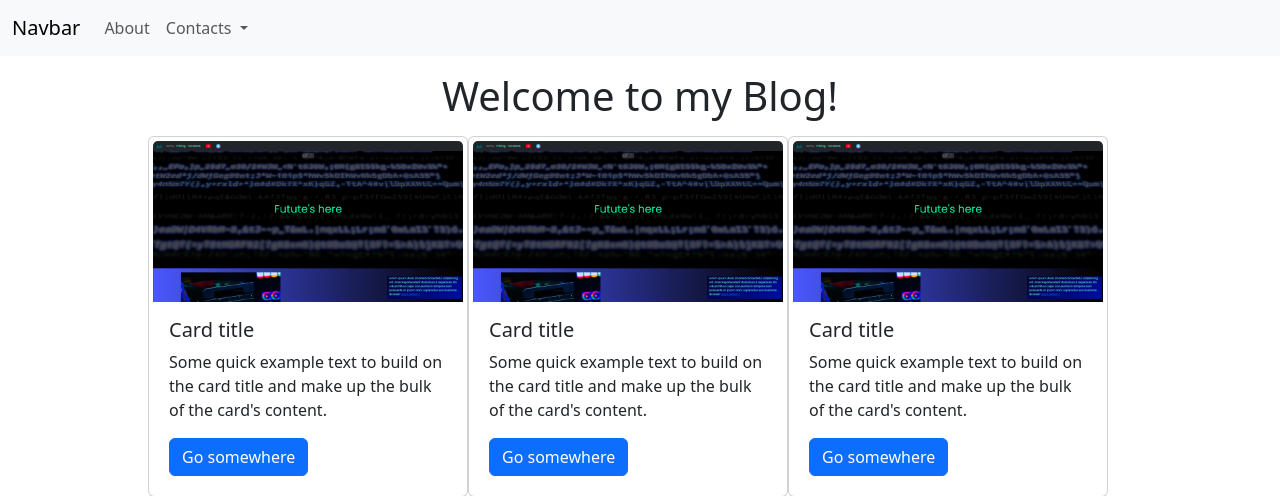
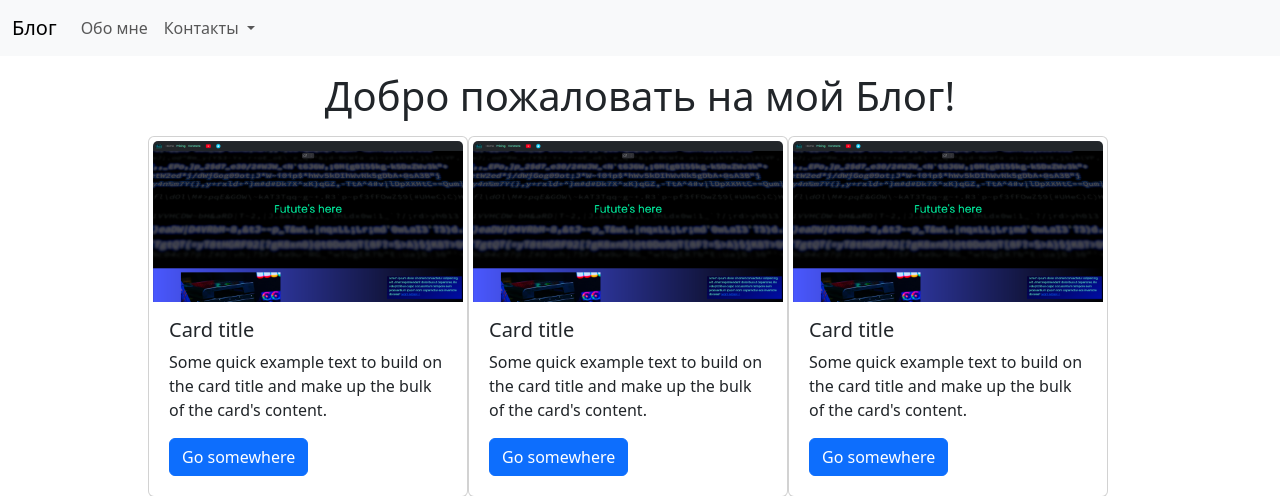
Before and after one commit to kirillrub108/my-blog, a PHP site: page / in a window 1280 px wide. Shown: the top 496 px of the page. Run offline with PHP 8.4, Linux system fonts and the light colour scheme.

Commit message:
Update index.php

```diff
--- a/index.php
+++ b/index.php
@@ -15,22 +15,22 @@
     <header>
         <nav class="navbar navbar-expand-lg bg-body-tertiary">
             <div class="container-fluid">
-                <a class="navbar-brand" href="#">Navbar</a>
+                <a class="navbar-brand" href="#">Блог</a>
                 <button class="navbar-toggler" type="button" data-bs-toggle="collapse" data-bs-target="#navbarNavDropdown" aria-controls="navbarNavDropdown" aria-expanded="false" aria-label="Toggle navigation">
                     <span class="navbar-toggler-icon"></span>
                 </button>
                 <div class="collapse navbar-collapse" id="navbarNavDropdown">
                     <ul class="navbar-nav">
                         <li class="nav-item">
-                            <a class="nav-link" href="#">About</a>
+                            <a class="nav-link" href="#">Обо мне</a>
                         </li>
                         <li class="nav-item dropdown">
                             <a class="nav-link dropdown-toggle" href="#" role="button" data-bs-toggle="dropdown" aria-expanded="false">
-                                Contacts
+                                Контакты
                             </a>
                             <ul class="dropdown-menu">
-                                <li><a class="dropdown-item" href="#">Action</a></li>
-                                <li><a class="dropdown-item" href="#">Another action</a></li>
+                                <li><a class="dropdown-item" href="#">+79116727775</a></li>
+                                <li><a class="dropdown-item" href="#">rubetskirill0110@yandex.ru</a></li>
                             </ul>
                         </li>
                     </ul>
@@ -41,7 +41,7 @@
 
     <section>
         <div class="container bodyblog">
-            <h1 class="mt-3 mb-3">Welcome to my Blog!</h1>
+            <h1 class="mt-3 mb-3">Добро пожаловать на мой Блог!</h1>
             <div class="container-fluid row posts">
                 <div class="card p-1" style="width: 20rem;">
                     <img src="source/images/my-first-site-on-bs5.PNG" class="card-img-top" alt="...">
```
